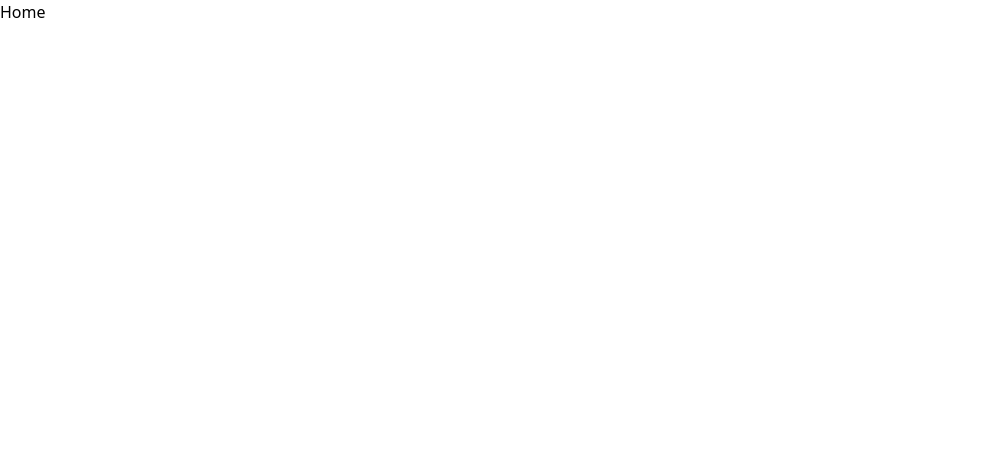
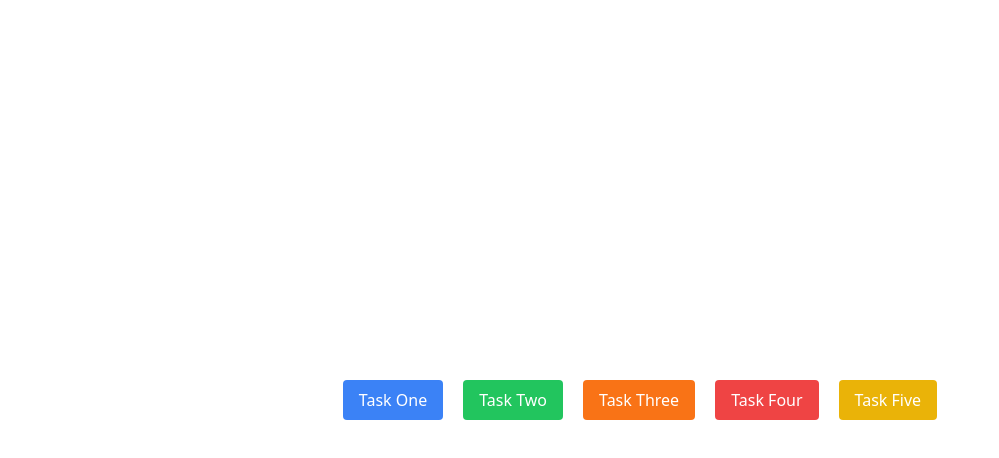
Before and after one commit to OmarKnows/ecom-payments-assessment, a React (Vite) app: page / in a window 1280 px wide. Shown: the top 458 px of the page, without its empty margins (0-999 px from the left). Built offline with nearby package versions, Linux system fonts and the light colour scheme.

Commit message:
created home page

```diff
--- a/src/Home.tsx
+++ b/src/Home.tsx
@@ -1,7 +1,29 @@
-import React from "react";
+import Button from "@components/Button";
+import { ROUTES } from "@constants/routes";
+import { useNavigate } from "react-router-dom";
 
 const Home = () => {
-  return <div>Home</div>;
+  const navigate = useNavigate();
+
+  return (
+    <div className="flex justify-center items-center h-[100vh] gap-5">
+      <Button variant="blue" onClick={() => navigate(ROUTES.TASK_ONE)}>
+        Task One
+      </Button>
+      <Button variant="green" onClick={() => navigate(ROUTES.TASK_TWO)}>
+        Task Two
+      </Button>
+      <Button variant="orange" onClick={() => navigate(ROUTES.TASK_THREE)}>
+        Task Three
+      </Button>
+      <Button variant="red" onClick={() => navigate(ROUTES.TASK_FOUR)}>
+        Task Four
+      </Button>
+      <Button variant="yellow" onClick={() => navigate(ROUTES.TASK_FIVE)}>
+        Task Five
+      </Button>
+    </div>
+  );
 };
 
 export default Home;
```
